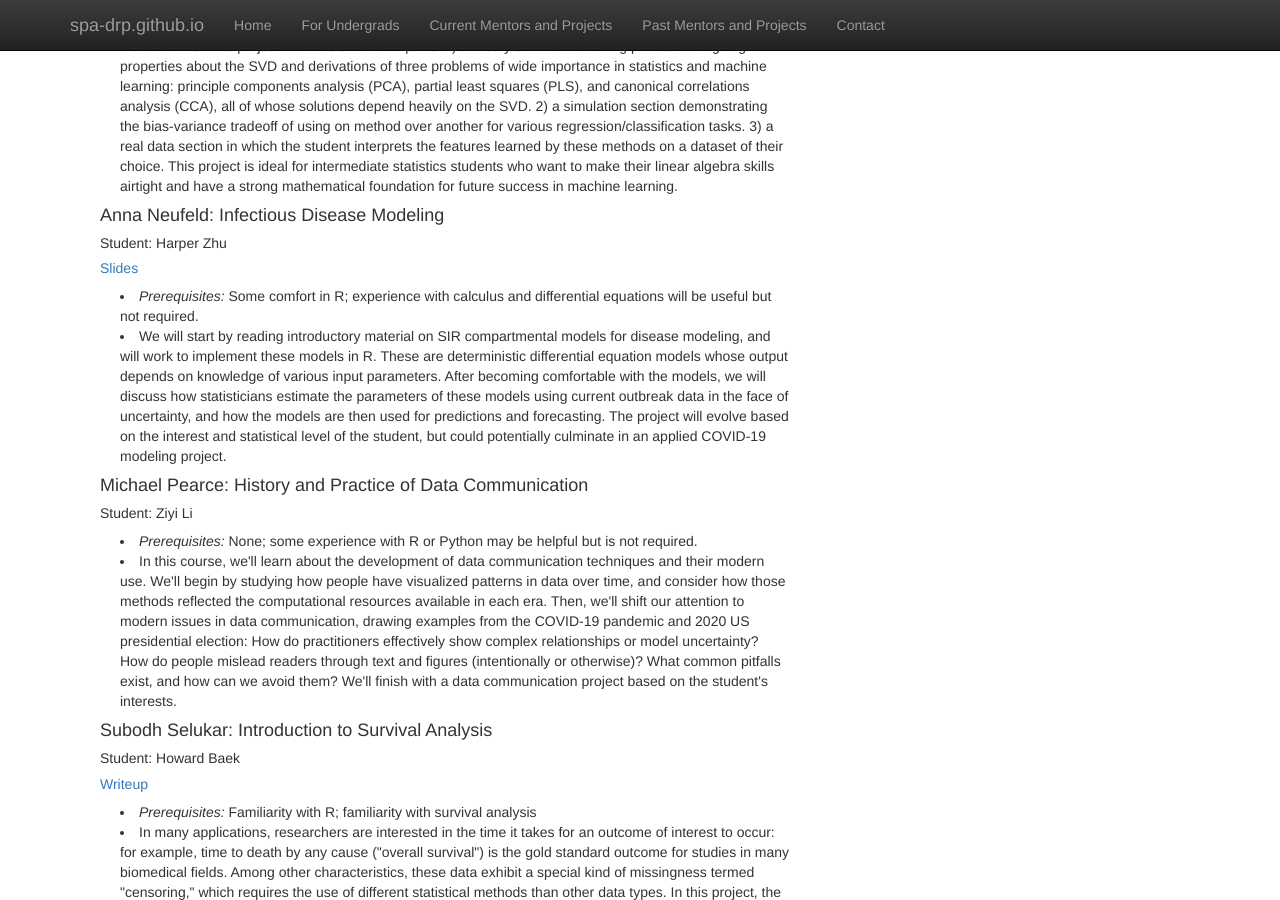
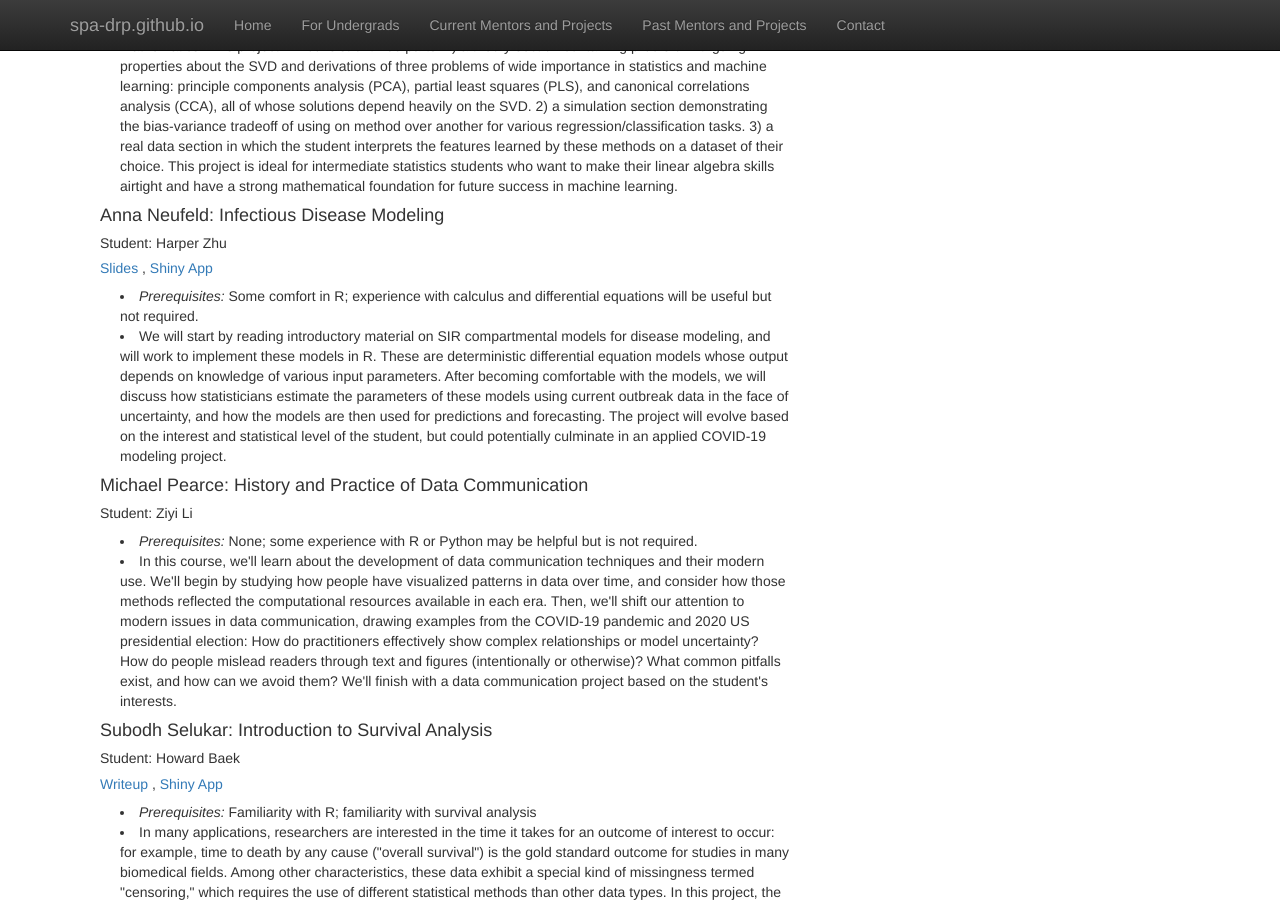
Before and after one commit to SPA-DRP/spa-drp.github.io, a Jekyll site: the page built from past-projects.html, in a window 1280 px wide and 900 px high, scrolled down 1174 px. Built offline with Jekyll 4.4.1, drawn with Linux system fonts in a browser that asks for light colours; nearby versions of some CDN libraries; library files that are not in the unit come from our copies.

Commit message:
links too

```diff
--- a/past-projects.html
+++ b/past-projects.html
@@ -78,7 +78,9 @@ Finally, we'll consider the ethics of forecasting elections and using statistics
 
 <h4>Anna Neufeld:  Infectious Disease Modeling  </h4>
   <h5> Student: Harper Zhu </h5>
-  <h5> <a href = "https://spa-drp.github.io/writeups/aut2020/harper-slides.pdf"> Slides </a> </h5>
+  <h5> <a href = "https://spa-drp.github.io/writeups/aut2020/harper-slides.pdf"> Slides </a>,
+    <a href = "https://harperzhu.shinyapps.io/DiseaseSimulation/"> Shiny App </a>
+  </h5>
 <p class="content" style="padding:0px;margin:0px 20px 0px;">
     <li style="padding:0px;margin:0px 20px 0px;"> <i> Prerequisites: </i>
       Some comfort in R; experience with calculus and differential equations will be useful but not required.
@@ -101,7 +103,10 @@ Finally, we'll consider the ethics of forecasting elections and using statistics
 <h4>Subodh Selukar: Introduction to Survival Analysis</h4>
   <h5> Student: Howard Baek </h5>
   <h5>
-  <a href = "https://spa-drp.github.io/writeups/aut2020/howard-writeup.pdf"> Writeup </a> </h5>
+  <a href = "https://spa-drp.github.io/writeups/aut2020/howard-writeup.pdf"> Writeup </a>,
+<a href = "https://howiebaek-2.shinyapps.io/mixture-cure-model-sim/"> Shiny App </a>
+</h5>
+
 <p class="content" style="padding:0px;margin:0px 20px 0px;">
     <li style="padding:0px;margin:0px 20px 0px;"> <i> Prerequisites: </i>
 Familiarity with R; familiarity with survival analysis
@@ -171,7 +176,7 @@ you'll contrast the two approaches as applied to a problem (practical or theoret
 
   <h4>Anna Neufeld:  Disease Modeling  </h4>
     <h5> Student: Rachael Ren </h5>
-    <h5> <a href = "https://spa-drp.github.io/writeups/spring2020/rachael.pdf"> Writeup </a>
+    <h5> <a href = "https://spa-drp.github.io/writeups/spring2020/rachael.pdf"> Writeup </a>,
     <a href = "https://spa-drp.github.io/writeups/spring2020/rachaelslides.pdf"> Slides </a> </h5>
   <p class="content" style="padding:0px;margin:0px 20px 0px;">
       <li style="padding:0px;margin:0px 20px 0px;"> <i> Prerequisites: </i> Knowledge of R will be useful!  </li>
```
